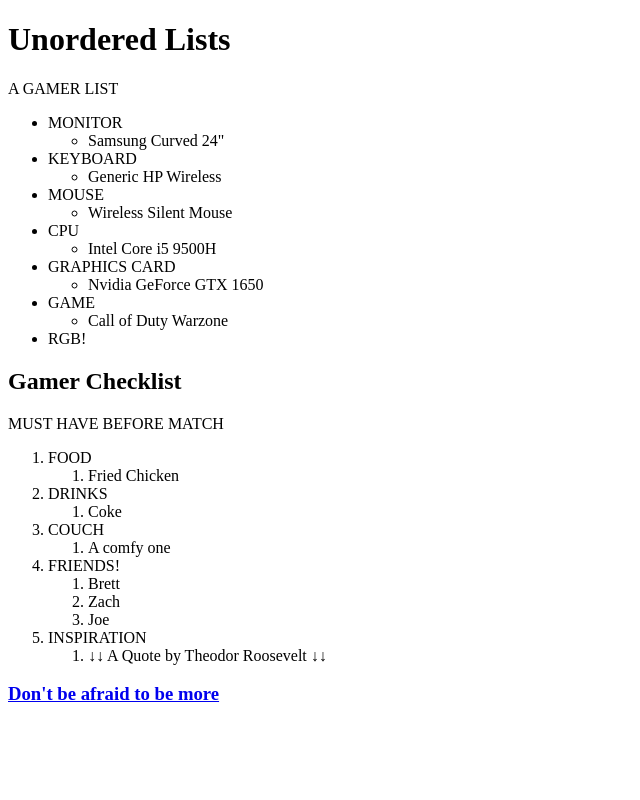
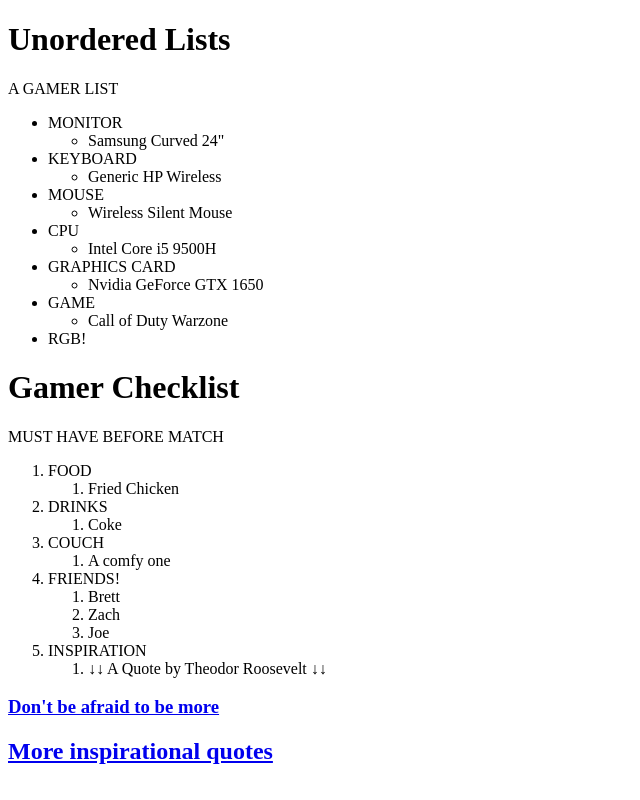
Before and after one commit to Juarez-Diego/CourseraTest, a plain HTML site: page Site/index.html in a window 1280 px wide. Shown: the whole page, without its empty margins (0-640 px from the left). Drawn offline with Linux system fonts and the light colour scheme.

Commit message:
External links

```diff
--- a/Site/index.html
+++ b/Site/index.html
@@ -45,7 +45,7 @@
 
        </div>
 
-       <h2>Gamer Checklist</h2>
+       <h1>Gamer Checklist</h1>
        <div>
           MUST HAVE BEFORE MATCH
 
@@ -85,5 +85,12 @@
 
        </h3>
 
+
+       <div>
+        <h2><a href="https://www.brainyquote.com/topics/motivational-quotes" title="External">More inspirational quotes</a>
+        </h2>
+
+       </div>
+
   </body>
   </html>
```
